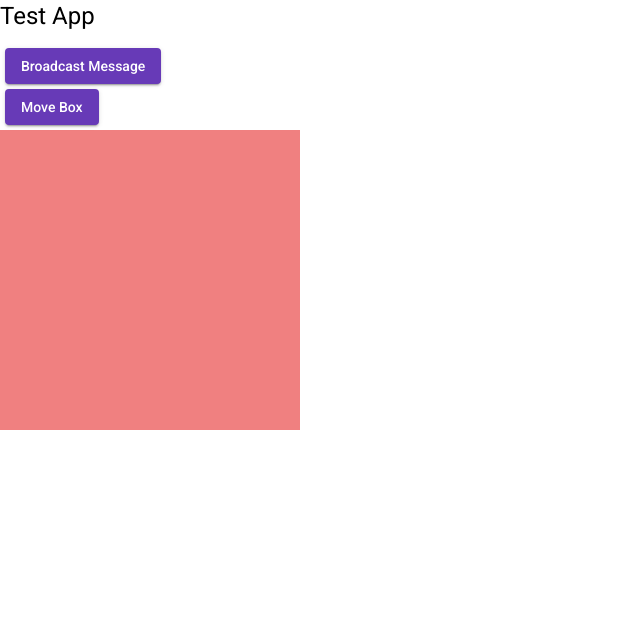
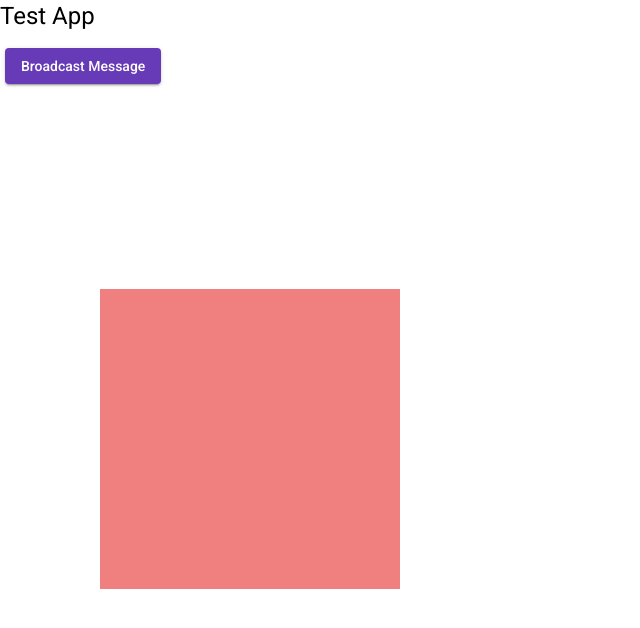
Before and after one commit to bajohn/rf, an Angular app in the folder frontend/: page / in a window 1280 px wide. Shown: the top 628 px of the page, without its empty margins (0-640 px from the left). Built offline with nearby package versions, Linux system fonts and the light colour scheme; no server answers.

Commit message:
card component created  + working

```diff
--- a/frontend/src/app/app.component.html
+++ b/frontend/src/app/app.component.html
@@ -6,10 +6,10 @@
         Message</button>
 </div>
 
-<div class="pad-btn">
+<!-- <div class="pad-btn">
     <button button mat-raised-button color="primary" class="pad-btn" (click)="move_box(10,10)"> Move Box
     </button>
-</div>
+</div> -->
 <!-- <div class="pad-btn">
     <button button mat-raised-button color="warn" class="pad-btn" (click)="click_clear()"> Clear Connections</button>
 </div> -->
@@ -17,8 +17,4 @@
 
 <!-- [(cdkDragFreeDragPosition)]="boxPosition"  -->
 
-<div class="game-container">
-    <div cdkDrag [class.example-box]="true" [class.active]="!isActive()" (cdkDragStarted)="moveStarted($event)"
-        [cdkDragFreeDragPosition]="boxPosition" (cdkDragEnded)="moveEnded($event)" #dragel>
-    </div>
-</div>
+<app-card [(position)]="boxPosition"></app-card>
--- a/frontend/src/app/app.component.ts
+++ b/frontend/src/app/app.component.ts
@@ -1,6 +1,8 @@
 import { Component, OnInit } from '@angular/core';
 import { webSocket, WebSocketSubject } from 'rxjs/webSocket';
 import { CdkDragEnd, CdkDragStart } from '@angular/cdk/drag-drop';
+import { WsService } from './services/ws.service';
+import { position } from './types';
 
 
 @Component({
@@ -10,31 +12,24 @@ import { CdkDragEnd, CdkDragStart } from '@angular/cdk/drag-drop';
 })
 export class AppComponent implements OnInit {
 
-  ws: WebSocketSubject<any>;
-  apiId = '9owex9co2e';
-  game_id = 'cccc'
-  ctr = 0;
-  boxBeingDragged = false;
-
-  boxPosition: { x: number, y: number };
 
 
-  constructor() {
+  boxPosition: position = { x: 100, y: 200 };
+
+
+  constructor(
+    private ws: WsService
+  ) {
   }
 
   ngOnInit() {
-    const url = `wss://${this.apiId}.execute-api.us-east-1.amazonaws.com/dev_stage`;
-    this.ws = webSocket(url);
-    this.ws.asObservable().subscribe(
-      data => this.parseMsgFromWs(data));
-    this.sendToWs('initialize', {});
+
   }
 
   click_broadcast() {
     console.log('broadcast');
     this.ws.next({
       action: 'send-message', message: {
-        game_id: this.game_id,
         broadcast_message: { x: 123 }
       }
     });
@@ -42,101 +37,13 @@ export class AppComponent implements OnInit {
 
   click_clear() {
     console.log('delete');
-    this.ws.next({ action: 'clear-connections', message: { game_id: this.game_id } });
+    this.ws.next({ action: 'clear-connections', message: {} });
 
-  }
-
-  move_box(x: number, y: number) {
-    setInterval(() => {
-      const startMsg = {
-        x: 0,
-        y: 0,
-        cardValue: '9C'
-      };
-      this.sendToWs('card-move-start', startMsg);
-      const endMsg = {
-        x: 400,
-        y: 0,
-        cardValue: '9C'
-      };
-      this.boxPosition = { x: 400, y: 0 };
-      this.sendToWs('card-move-end', endMsg);
-      setTimeout(() => {
-        const startMsg = {
-          x: 400,
-          y: 0,
-          cardValue: '9C'
-        };
-        this.sendToWs('card-move-start', startMsg);
-        const endMsg = {
-          x: 0,
-          y: 0,
-          cardValue: '9C'
-        };
-        this.boxPosition = { x: 0, y: 0 };
-        this.sendToWs('card-move-end', endMsg);
-      }, 1000)
-
-    }, 3000)
-  }
-
-
-  moveStarted(dragStart: CdkDragStart) {
-    this.boxBeingDragged = true;
-    console.log(dragStart);
-    const xyPos = dragStart.source.getFreeDragPosition()
-    const startMsg = {
-      x: xyPos.x,
-      y: xyPos.y,
-      cardValue: '9C'
-    };
-    this.sendToWs('card-move-start', startMsg);
-  }
-
-  moveEnded(dragEnd: CdkDragEnd<any>) {
-    console.log(dragEnd);
-    const xyPos = dragEnd.source.getFreeDragPosition()
-
-    const endMsg = {
-      x: xyPos.x,
-      y: xyPos.y,
-      cardValue: '9C'
-    };
-    this.sendToWs('card-move-end', endMsg);
-    this.boxBeingDragged = false;
-  }
-
-  sendToWs(endpoint: endpoint, msgIn: { [key: string]: number | string }) {
-    const msgToSend = {
-      action: endpoint,
-      message: Object.assign({
-        game_id: this.game_id,
-      }, msgIn)
-    };
-    this.ws.next(msgToSend);
-  }
-
-  parseMsgFromWs(data: iWsMsg) {
-    console.log(data);
-    if (data.action === 'card-move-end') {
-      this.boxPosition = { x: Number(data.message['x']), y: Number(data.message['y']) }
-    }
-  }
-
-  isActive() {
-    return this.boxBeingDragged;
   }
 
 
 
+
+
+
 }
-
-interface iWsMsg {
-  action: endpoint
-  message: {
-    game_id: string
-    [key: string]: string | number
-  }
-}
-
-type endpoint = 'initialize' | 'send-message' | 'clear-connections' | 'card-move-start' | 'card-move-end';
--- a/frontend/src/app/app.module.ts
+++ b/frontend/src/app/app.module.ts
@@ -7,11 +7,13 @@ import { AppRoutingModule } from './app-routing.module';
 import { AppComponent } from './app.component';
 import { BrowserAnimationsModule } from '@angular/platform-browser/animations';
 import {DragDropModule} from '@angular/cdk/drag-drop';
+import { CardComponent } from './subcomponents/card/card.component';
 
 
 @NgModule({
   declarations: [
-    AppComponent
+    AppComponent,
+    CardComponent
   ],
   imports: [
     BrowserModule,
--- /dev/null
+++ b/frontend/src/app/services/ws.service.ts
@@ -0,0 +1,43 @@
+import { Injectable } from '@angular/core';
+import { WebSocketSubject, webSocket } from 'rxjs/webSocket';
+import { endpoint, iWsMsg } from './../types';
+
+@Injectable({
+  providedIn: 'root'
+})
+export class WsService {
+
+  private ws: WebSocketSubject<any>;
+  private apiId = '9owex9co2e';
+  private game_id  = 'cccc';
+  constructor() {
+    const url = `wss://${this.apiId}.execute-api.us-east-1.amazonaws.com/dev_stage`;
+    this.ws = webSocket(url);
+    console.log('init')
+    this.sendToWs('initialize', {});
+  }
+
+  sendToWs(endpoint: endpoint, msgIn: { [key: string]: number | string }) {
+    const msgToSend = {
+      action: endpoint,
+      message: Object.assign({
+        game_id: this.game_id,
+      }, msgIn)
+    };
+    this.ws.next(msgToSend);
+  }
+
+  next(msg) {
+    this.ws.next(msg);
+  }
+
+  getGameId() {
+    return this.game_id;
+  }
+
+  getSubscription(callback: (data: any) => any) {
+    this.ws.asObservable().subscribe(
+      (data)=>{callback(data)});
+  }
+
+}
--- /dev/null
+++ b/frontend/src/app/subcomponents/card/card.component.html
@@ -0,0 +1,6 @@
+
+<div class="game-container">
+    <div cdkDrag [class.example-box]="true" [class.active]="!isActive()" (cdkDragStarted)="moveStarted($event)"
+        [cdkDragFreeDragPosition]="boxPosition" (cdkDragEnded)="moveEnded($event)" #dragel>
+    </div>
+</div>
--- /dev/null
+++ b/frontend/src/app/subcomponents/card/card.component.ts
@@ -0,0 +1,82 @@
+import { Component, EventEmitter, OnInit, Input, Output } from '@angular/core';
+import { WsService } from 'src/app/services/ws.service';
+import { CdkDragStart, CdkDragEnd } from '@angular/cdk/drag-drop';
+import { endpoint, iWsMsg, position } from './../../types'
+
+
+@Component({
+  selector: 'app-card',
+  templateUrl: './card.component.html',
+  styleUrls: ['./card.component.css']
+})
+export class CardComponent implements OnInit {
+
+
+  @Input() cardValue: '';
+
+  boxPosition: position;
+
+  @Output()
+  boxPositionChange = new EventEmitter<{ x: number, y: number }>();
+
+  @Input()
+  get position() {
+    return this.boxPosition;
+  }
+  set position(val) {
+    this.boxPosition = val;
+    this.boxPositionChange.emit(this.boxPosition);
+  }
+
+  boxBeingDragged = false;
+
+  constructor(
+    private ws: WsService
+  ) {
+
+  }
+
+  ngOnInit(): void {
+    this.ws.getSubscription(this.parseMsgFromWs.bind(this));
+  }
+
+  isActive() {
+    return this.boxBeingDragged;
+  }
+
+
+  moveStarted(dragStart: CdkDragStart) {
+    this.boxBeingDragged = true;
+    console.log(dragStart);
+    const xyPos = dragStart.source.getFreeDragPosition()
+    const startMsg = {
+      x: xyPos.x,
+      y: xyPos.y,
+      cardValue: '9C'
+    };
+    this.ws.sendToWs('card-move-start', startMsg);
+  }
+
+  moveEnded(dragEnd: CdkDragEnd<any>) {
+    console.log(dragEnd);
+    const xyPos = dragEnd.source.getFreeDragPosition()
+
+    const endMsg = {
+      x: xyPos.x,
+      y: xyPos.y,
+      cardValue: '9C'
+    };
+    this.ws.sendToWs('card-move-end', endMsg);
+    this.boxBeingDragged = false;
+  }
+
+
+
+  parseMsgFromWs(data: iWsMsg) {
+    console.log(data);
+    if (data.action === 'card-move-end') {
+      this.boxPosition = { x: Number(data.message['x']), y: Number(data.message['y']) }
+    }
+  }
+
+}
--- /dev/null
+++ b/frontend/src/app/types.ts
@@ -0,0 +1,10 @@
+export interface iWsMsg {
+    action: endpoint
+    message: {
+        game_id: string
+        [key: string]: string | number
+    }
+}
+
+export type endpoint = 'initialize' | 'send-message' | 'clear-connections' | 'card-move-start' | 'card-move-end';
+export interface position { x: number, y: number };
```
Also changed, not shown: frontend/src/app/subcomponents/card/card.component.css (added), 2 other files (tests, documents, lock files or other folders).
